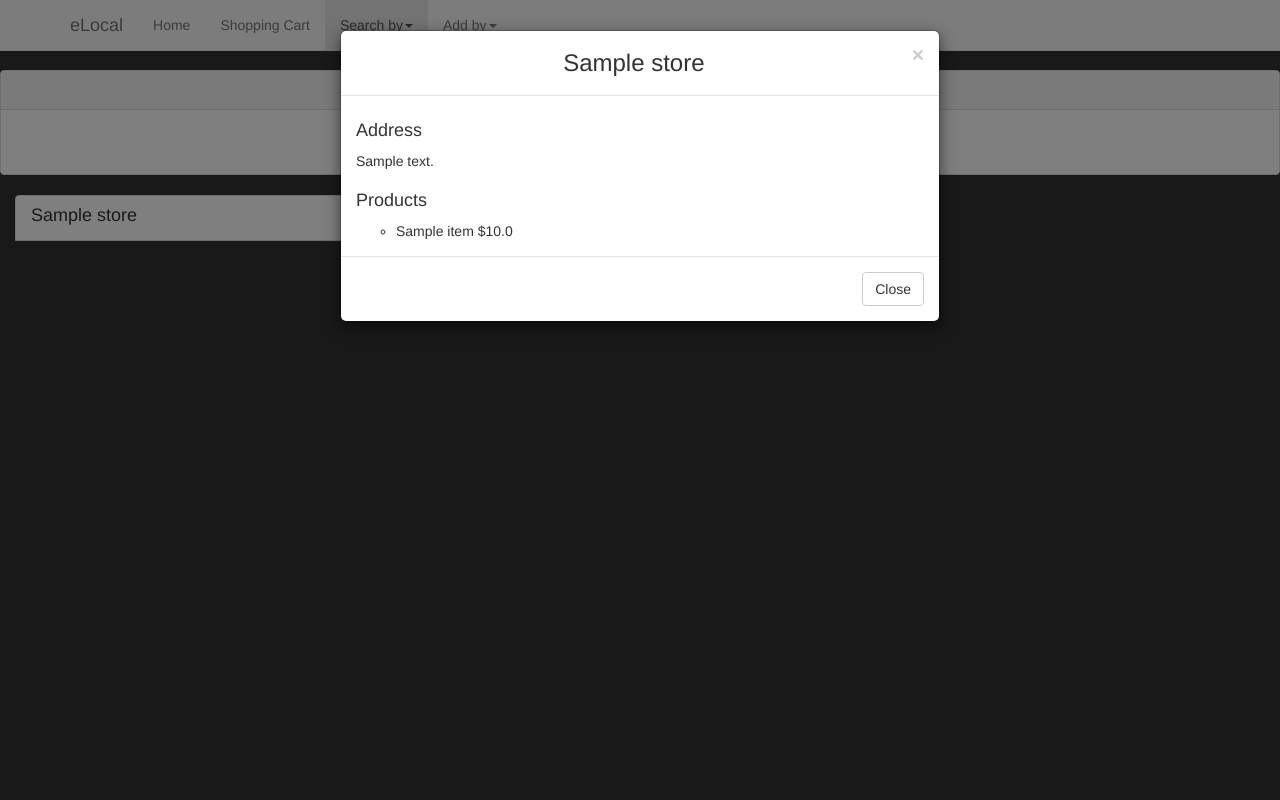
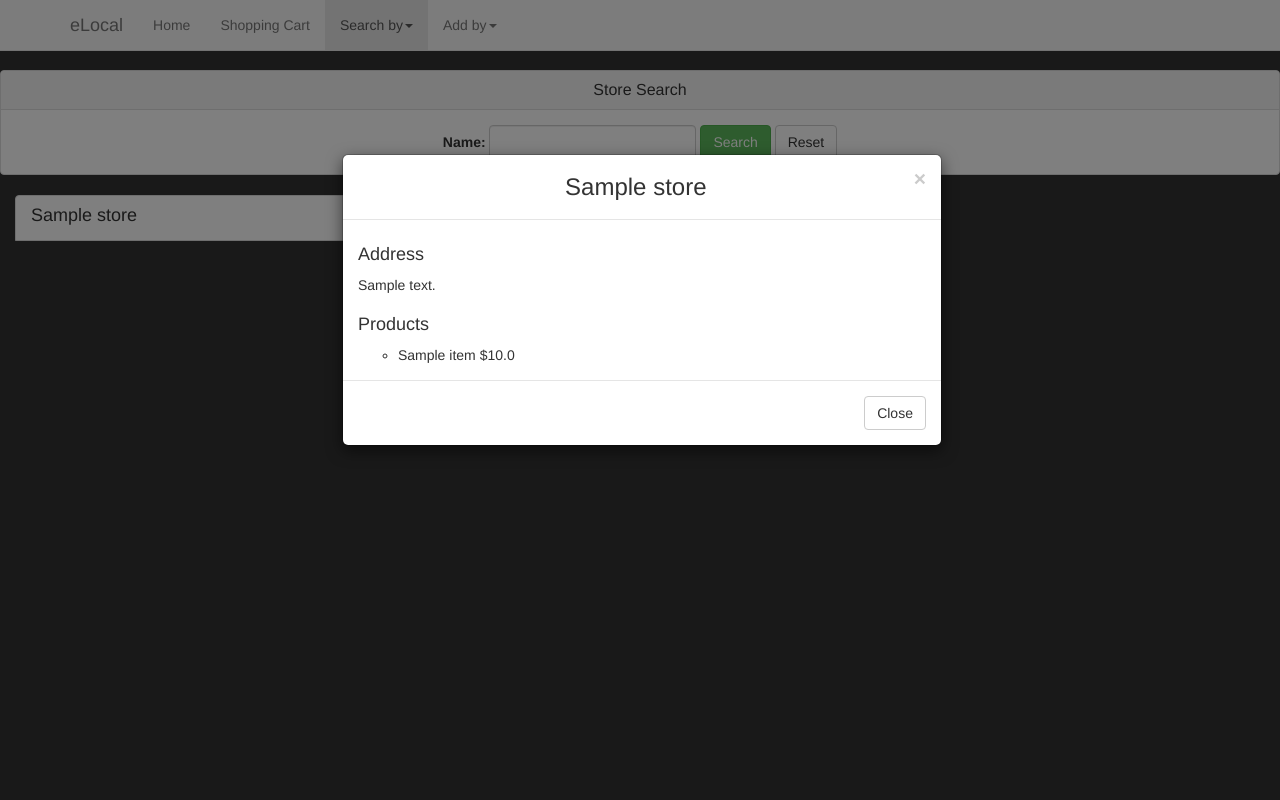
Before and after one commit to jisoohan/eLocal, a Django app: page /stores in a window 1280 px wide, after a click that opens the changed part. Run offline with Django 3.2, Linux system fonts and the light colour scheme; tables that the repository leaves empty hold one stand-in row (values such as "Sample post"); some libraries are stand-ins or nearby versions.

Commit message:
make modals more centered vertically

```diff
--- a/eLocal_app/static/eLocal_app/base.css
+++ b/eLocal_app/static/eLocal_app/base.css
@@ -9,3 +9,22 @@ h1 {
     color: white;
     text-align: center;
 }
+
+.modal {
+  text-align: center;
+}
+
+@media screen and (min-width: 768px) {
+  .modal:before {
+    display: inline-block;
+    vertical-align: middle;
+    content: " ";
+    height: 75%;
+  }
+}
+
+.modal-dialog {
+  display: inline-block;
+  text-align: left;
+  vertical-align: middle;
+}
```
